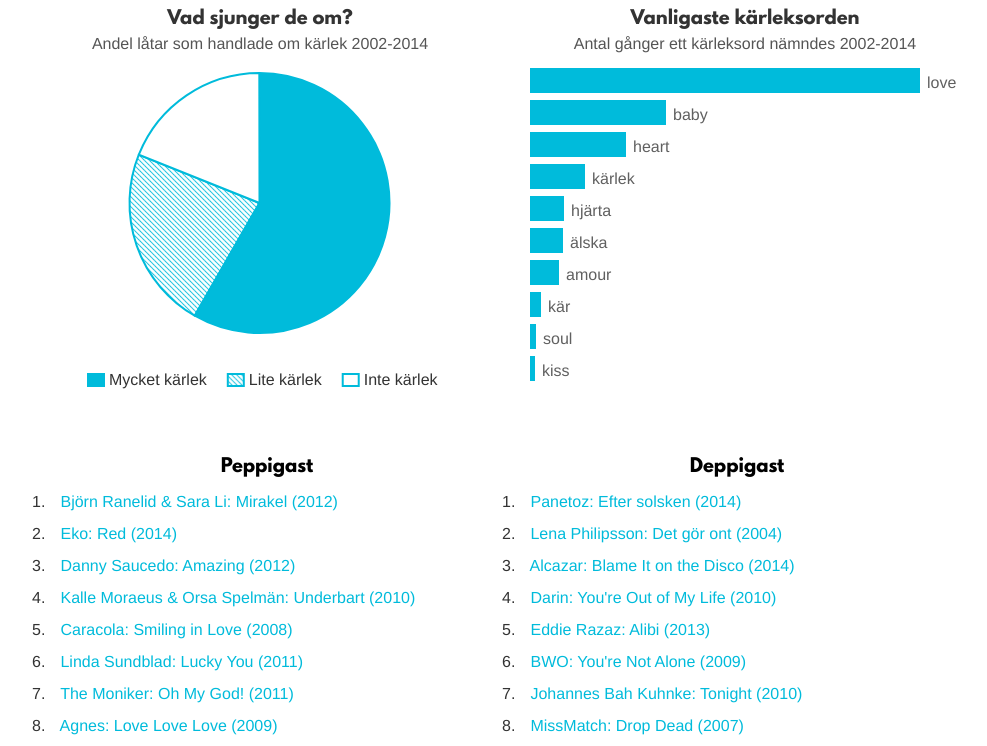
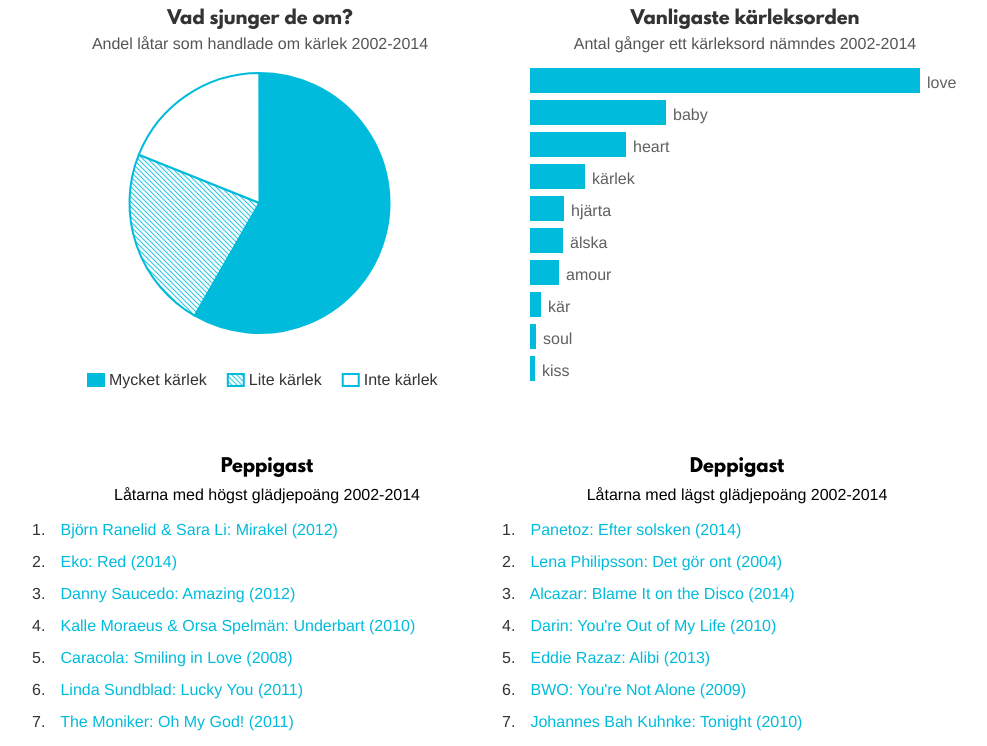
Before and after one commit to LCHansson/deliciosa, a PHP site: page /week1.html in a window 1280 px wide. Shown: the part 610-1356 px from the top of the page, without its empty margins (138-1125 px from the left). Run offline with PHP 8.4, Linux system fonts and the light colour scheme.

Commit message:
subtitles for peppigast/deppigast

```diff
--- a/frontend/css/theme.css
+++ b/frontend/css/theme.css
@@ -321,6 +321,19 @@
     font-family: 'League Spartan';
 }
 
+ul.nav-pills .subtitle {
+    font-family: Helvetica, "Helvetica Neue", Arial, sans-serif;
+    font-size: 16px !important;
+    font-weight: 200 !important;
+    display: block;
+}
+
+@media(max-width: 768px){
+    ul.nav-pills .subtitle{
+        display: none;
+    }
+}
+
 #firstPost .nav-pills.blue>li {
     border-color: #00bbdb;
 }
@@ -332,16 +345,16 @@
 #firstPost .nav-pills.blue>li.active>a,
 #firstPost .nav-pills.blue>li.active.blue>a:focus,
 #firstPost .nav-pills.blue>li.active>a:hover {
-    color: #00bbdb !important;
-    background-color: transparent;
+    background-color: #00bbdb;
+    color: #ffffff !important;
 }
 
 #firstPost .nav-pills.blue>li>a,
 #firstPost .nav-pills.blue>li.blue>a:focus,
 #firstPost .nav-pills.blue>li>a:hover {
+    color: #00bbdb !important;
+    background-color: transparent;
 
-    background-color: #00bbdb;
-    color: #ffffff !important;
 }
 
 
@@ -466,6 +479,7 @@
 }
 
 
+
 @media(min-width:768px) {
     #firstPost .tab-content > .tab-pane {
         display: block !important;
--- a/frontend/week1.html
+++ b/frontend/week1.html
@@ -90,10 +90,10 @@
         <div class="tspacing">
             <ul class="nav nav-pills blue text-center" role="tablist">
                 <li role="presentation" class="active">
-                    <a href="#peppigast" aria-controls="peppigast" role="tab" data-toggle="tab">Peppigast</a>
+                    <a href="#peppigast" aria-controls="peppigast" role="tab" data-toggle="tab">Peppigast<span class="subtitle">Låtarna med högst glädjepoäng 2002-2014</span></a>
                 </li>
                 <li role="presentation">
-                    <a href="#deppigast" aria-controls="deppigast" role="tab" data-toggle="tab">Deppigast</a>
+                    <a href="#deppigast" aria-controls="deppigast" role="tab" data-toggle="tab">Deppigast<span class="subtitle">Låtarna med lägst glädjepoäng 2002-2014</span></a>
                 </li>
             </ul>
             <div class="tab-content small">
```
